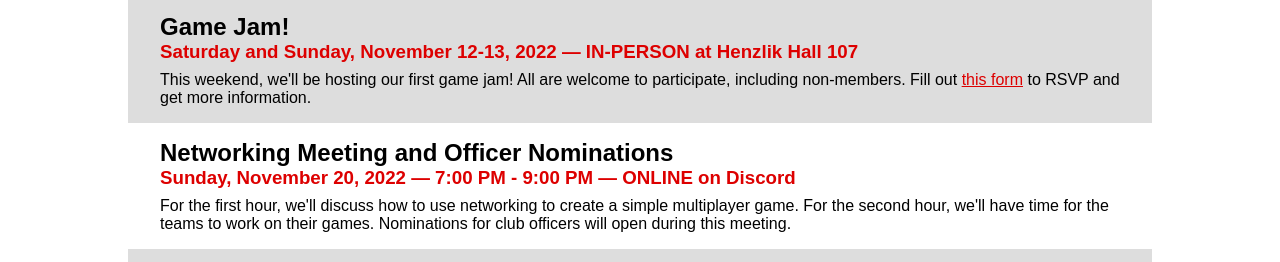
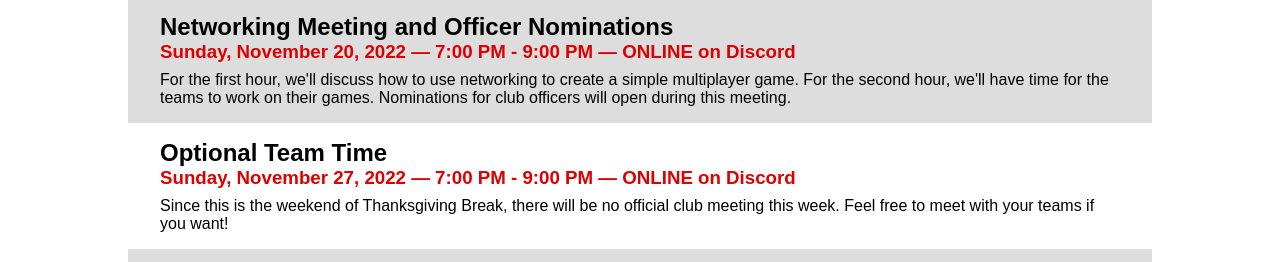
Before and after one commit to UNL-Game-Dev-Club/UNL-Game-Dev-Club.github.io, a plain HTML site: page index.html in a window 1280 px wide. Shown: the part 484-746 px from the top of the page. Drawn offline with Linux system fonts and the light colour scheme.

Commit message:
Remove previous meeting

```diff
--- a/index.html
+++ b/index.html
@@ -52,19 +52,6 @@
 			<div class="news">
 				<h1>Upcoming Events</h1>
 				<div class="news-content">
-					<h2>Game Jam!</h2>
-					<h3>
-						Saturday and Sunday, November 12-13, 2022 &mdash; IN-PERSON at
-						Henzlik Hall 107
-					</h3>
-					<p>
-						This weekend, we'll be hosting our first game jam! All are welcome
-						to participate, including non-members. Fill out
-						<a href="https://forms.gle/dgHSeiYMXEwjgebZ8">this form</a> to RSVP
-						and get more information.
-					</p>
-				</div>
-				<div class="news-content">
 					<h2>Networking Meeting and Officer Nominations</h2>
 					<h3>
 						Sunday, November 20, 2022 &mdash; 7:00 PM - 9:00 PM &mdash; ONLINE
```
